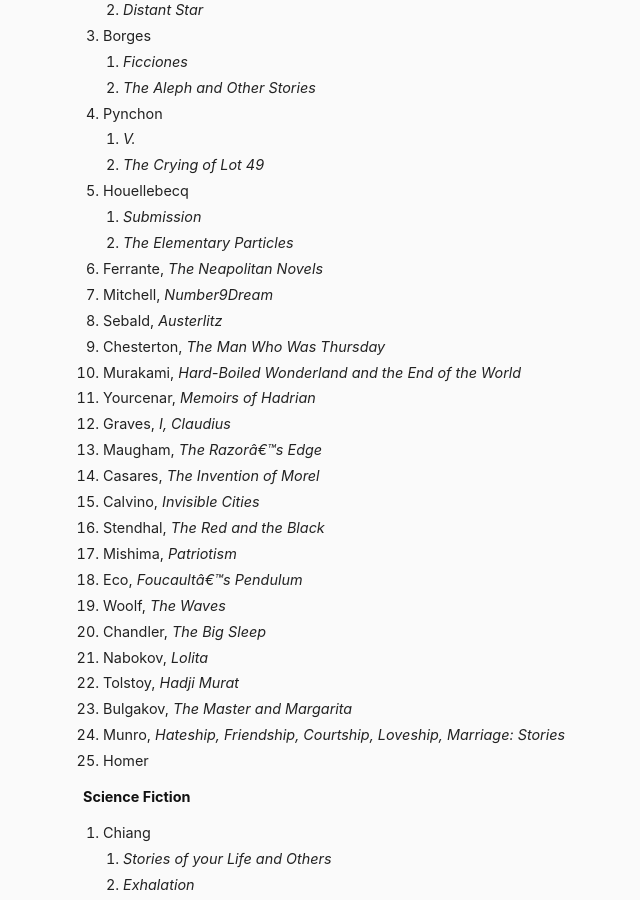
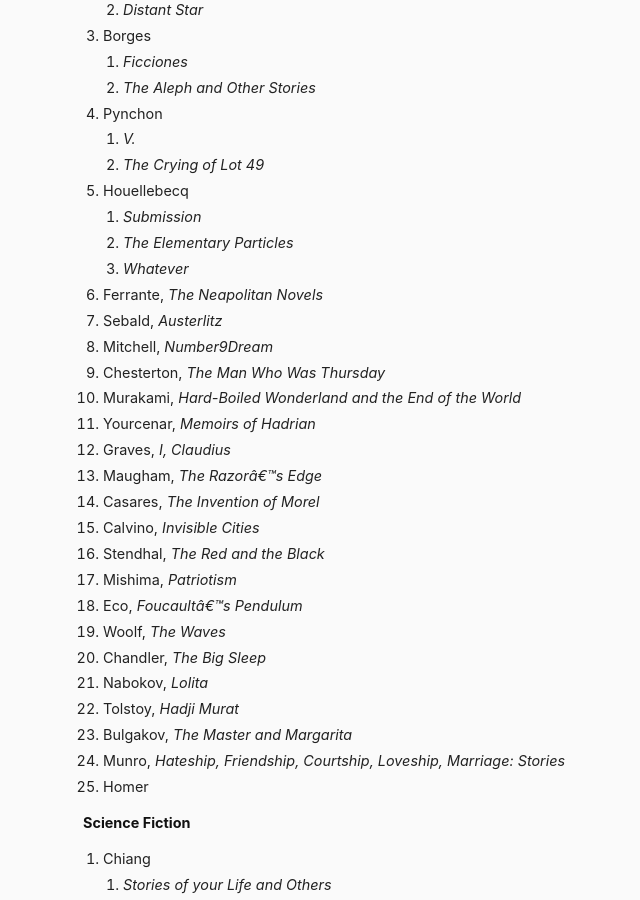
Before and after one commit to danschlz/danschulz.github.io, a Jekyll site: the page built from books.md, in a window 1280 px wide and 900 px high, scrolled down 2412 px. Shown: the whole window, without its empty margins (277-917 px from the left). Built offline with Jekyll 4.4.1, drawn with Linux system fonts in a browser that asks for light colours.

Commit message:
Update books.md

```diff
--- a/books.md
+++ b/books.md
@@ -104,9 +104,10 @@ Jump to:
 - Houellebecq
 	- _Submission_
 	- _The Elementary Particles_
+	- _Whatever_
 - Ferrante, _The Neapolitan Novels_
+- Sebald, _Austerlitz_
 - Mitchell, _Number9Dream_
-- Sebald, _Austerlitz_
 - Chesterton, _The Man Who Was Thursday_
 - Murakami, _Hard-Boiled Wonderland and the End of the World_
 - Yourcenar, _Memoirs of Hadrian_
```
